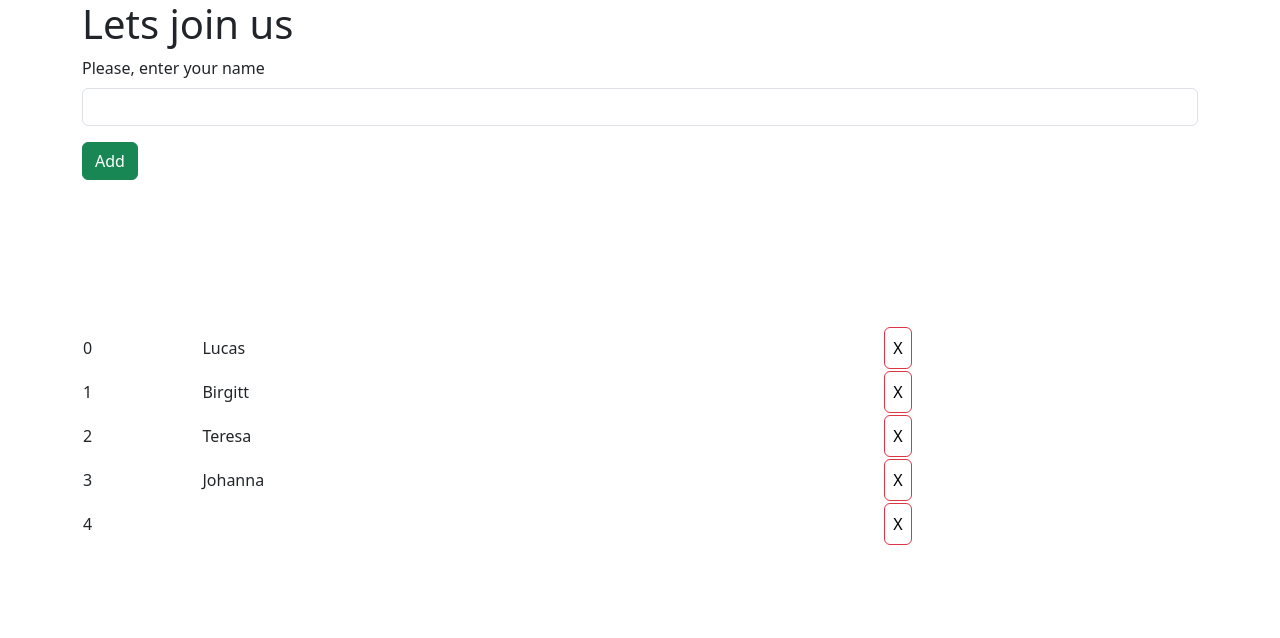
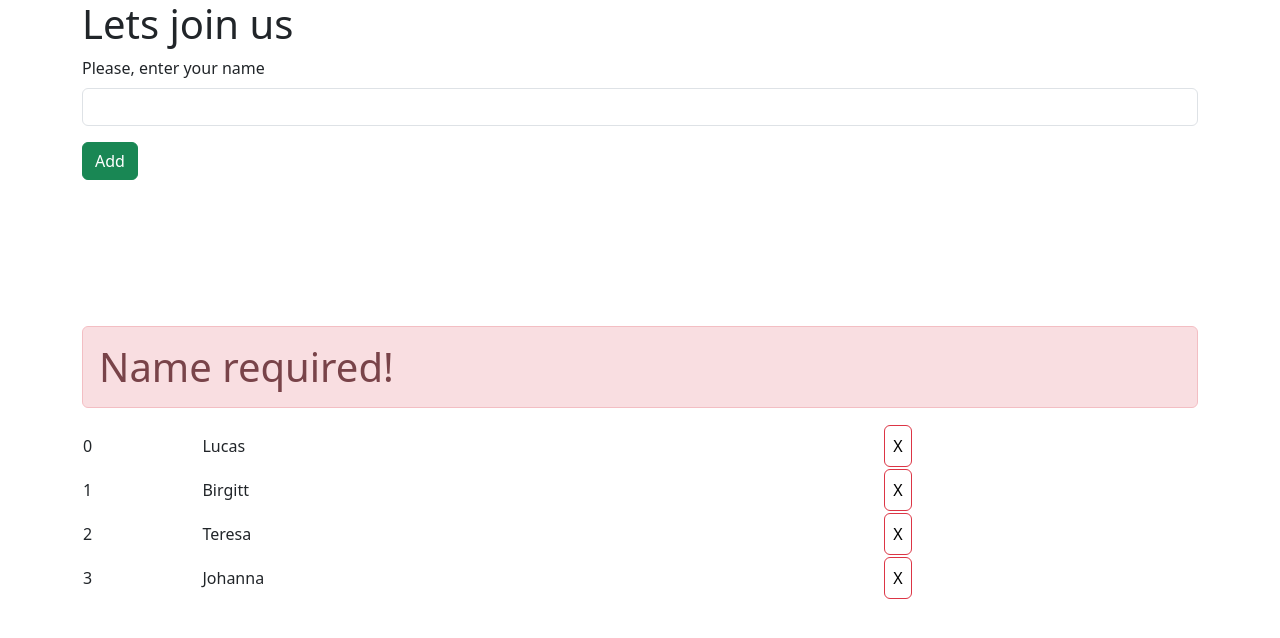
Before and after one commit to FrotaLucas/basic-formulary-application, an Angular app: page / in a window 1280 px wide. Both pictures are taken after a click on the button "Add". Shown: the top 638 px of the page. Built offline with nearby package versions, Linux system fonts and the light colour scheme.

Commit message:
validation field

```diff
--- a/src/app/app.component.html
+++ b/src/app/app.component.html
@@ -4,9 +4,13 @@
   <div class="form-group mb-3">
     <label class="mb-2" for="">Please, enter your name</label>
     <input id="inText" class="form-control" [(ngModel)]="name">
+    <!-- <div *ngIf="name == null">
+      <span>type in name</span>
+    </div> -->
   </div>
   <button class="btn btn-success mb-5" (click)="add()"> Add </button>
   <h1 class="alert alert-danger h1-default" [class.show]="showH1"> Welcome{{name}} =) </h1>
+  <h1 class="alert alert-danger h1-default" [class.show]="showError"> Name required! </h1>
   <table class="table">
     <tr *ngFor="let v of vetor; let i=index">
       <td>{{i}}</td>
--- a/src/app/app.component.ts
+++ b/src/app/app.component.ts
@@ -10,15 +10,21 @@ export class AppComponent {
   name: any = ' ';
   vetor = ['Lucas', 'Birgitt', 'Teresa', 'Johanna'];
   showH1: boolean = false;
+  showError: boolean = false;
+
   add() {
     let n = this.name;
-    this.vetor.push(n);
 
-    this.showH1 = true;
-
-    setTimeout(() => {
-      this.showH1 = false;
-    }, 2000);
+    if (n !== ' ') {
+      this.vetor.push(n);
+      this.showH1 = true;
+      this.showError = false;
+      setTimeout(() => {
+        this.showH1 = false;
+      }, 2000);
+    } else {
+      this.showError = true;
+    }
   }
 
   remove(i: number) {
```
